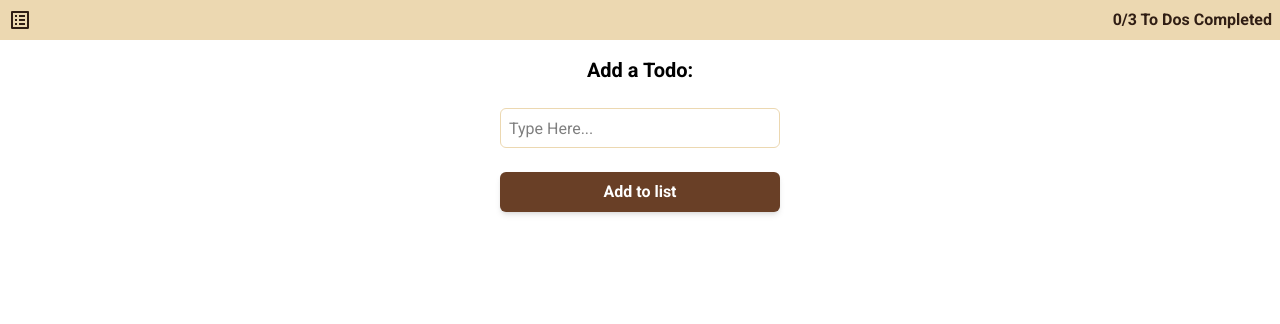
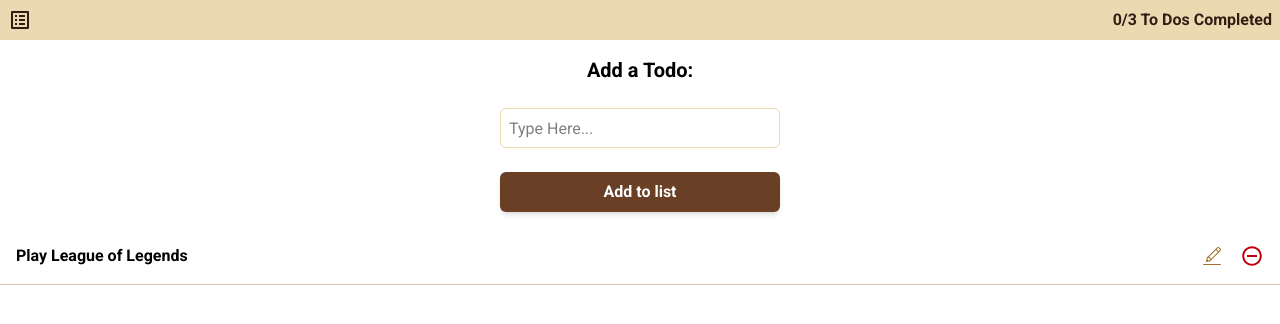
Before and after one commit to Jido-Mad/To-Do-App, a React (Vite) app: page / in a window 1280 px wide. Shown: the top 324 px of the page. Built offline with nearby package versions, Linux system fonts and the light colour scheme.

Commit message:
Some slight modifications to the styling of the added tasks

```diff
--- a/src/Components/sections/AddSection.jsx
+++ b/src/Components/sections/AddSection.jsx
@@ -11,7 +11,7 @@ function AddSection() {
         id="todo-input"
         type="text"
         placeholder="Type Here..."
-        className="w-70 h-10 p-2 border border-[#ECD8B1] rounded-md outline-none "
+        className="w-70 h-10 p-2 border border-[#ECD8B1] rounded-md outline-none focus-within:shadow-md"
       />
       <button className="text-white font-roboto-bold bg-[#693F26] w-70 h-10 rounded-md shadow-md ">
         Add to list
--- a/src/Components/sections/List.jsx
+++ b/src/Components/sections/List.jsx
@@ -1,5 +1,19 @@
+import { IoMdRemoveCircleOutline } from "react-icons/io";
+import { CiEdit } from "react-icons/ci";
+
 function List() {
-  return;
+  return (
+    <ul className="list-disc">
+      {/*Styling for a Todo*/}
+      <li className="flex items-center justify-between p-4 border-b border-b-[#D5C2A5]">
+        <p className="font-roboto-bold">Play League of Legends</p>
+        <div className="flex gap-x-4">
+          <CiEdit className="text-2xl text-[#A26F25]" />
+          <IoMdRemoveCircleOutline className="text-2xl text-red-700" />
+        </div>
+      </li>
+    </ul>
+  );
 }
 
 export default List;
```
